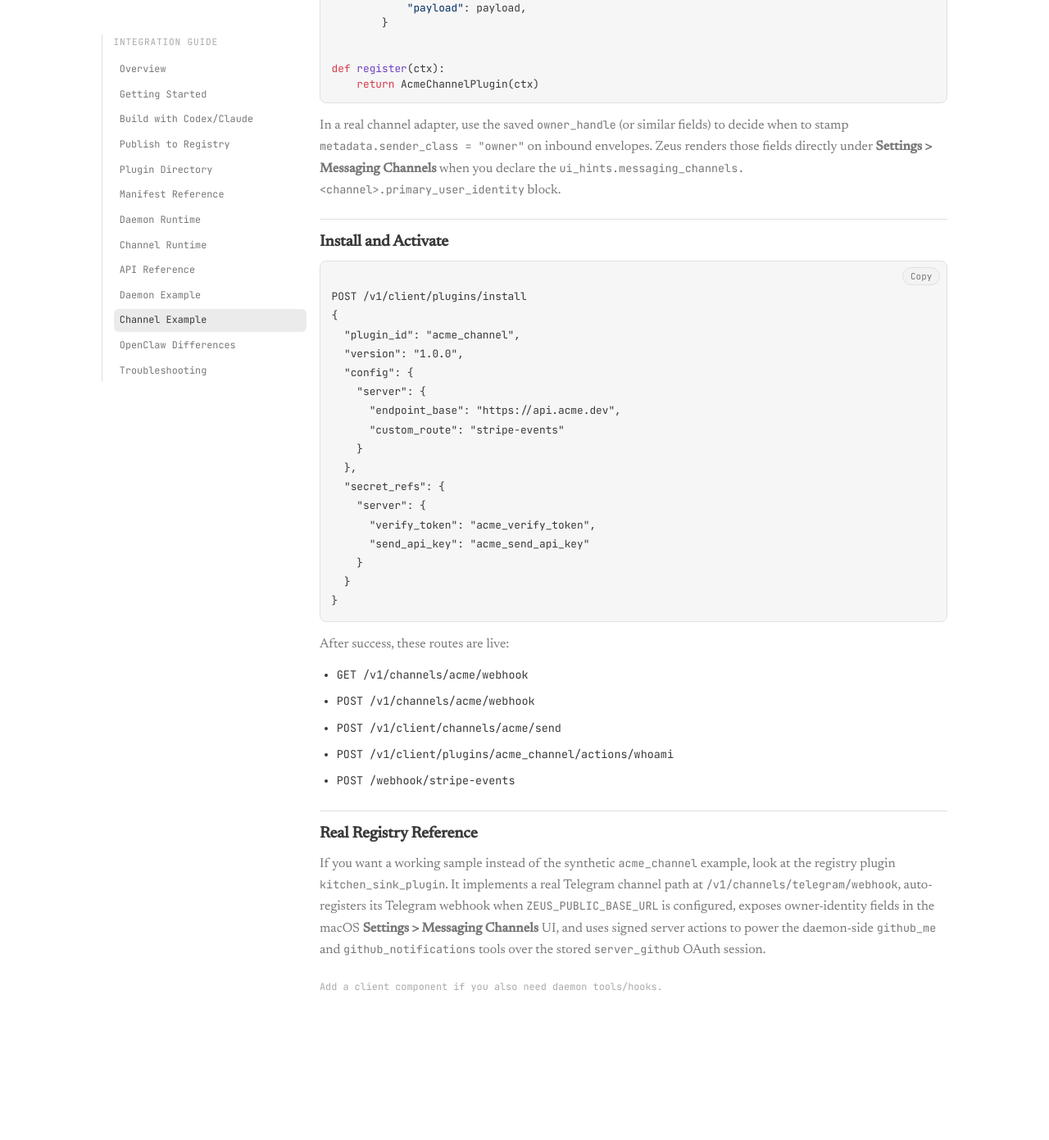
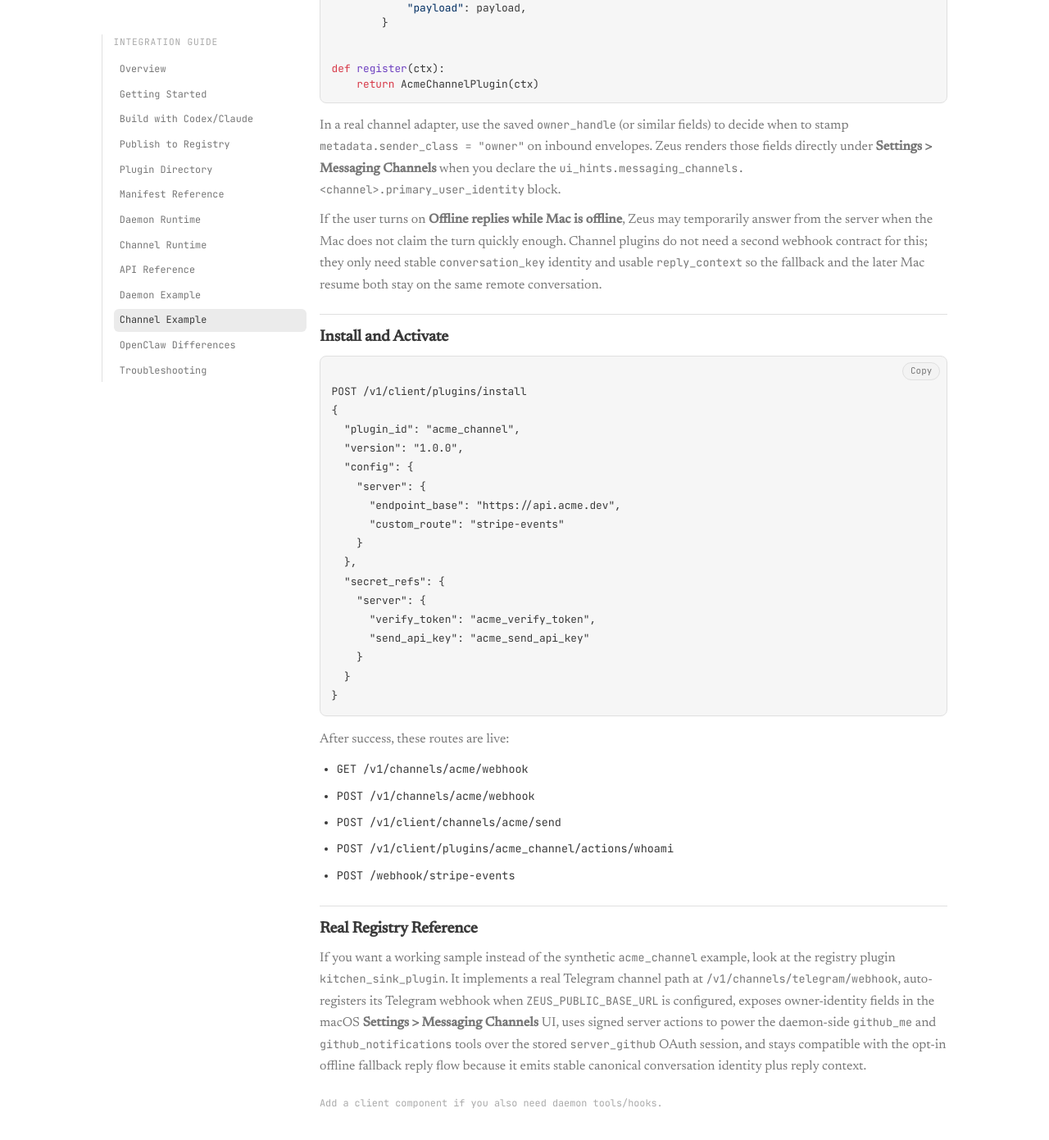
Before and after one commit to arslnb/arslnb.com, a Jekyll site: the page built from zeus/docs/examples-channel-plugin.html, in a window 1280 px wide and 1400 px high, scrolled down 3654 px. Shown: the top 1391 px of the window at 82% size. Built offline with Jekyll 4.4.1, drawn with Linux system fonts in a browser that asks for light colours; before the commit the page ends 4968 px from its top, so only the background shows below that.

Commit message:
docs: add offline messaging fallback notes

```diff
--- a/zeus/docs/channel-plugins.html
+++ b/zeus/docs/channel-plugins.html
@@ -86,6 +86,7 @@ permalink: "/zeus/docs/channel-plugins/"
       <p>Canonical threading is keyed by <code>channel + conversation key</code>. A stable channel implementation must emit enough normalized identity data for Zeus to keep one remote conversation mapped to one canonical app thread across follow-up messages.</p>
       <p>If a channel plugin needs user-specific identity details to decide whether a message came from the primary owner or from somebody else, declare those config fields in <code>config_schema</code> and expose them to the Mac UI with <code>ui_hints.messaging_channels.&lt;channel&gt;.primary_user_identity</code>. Zeus renders those fields in <strong>Settings &gt; Messaging Channels &gt; plugin</strong>, but the plugin still owns the matching logic.</p>
       <p>When a message is classified as coming from the primary owner, Zeus handles it with the normal prompt/tool surface used in the app. When a message is classified as coming from somebody else, Zeus switches to a restricted executive-assistant mode with no tools and replies as a relay for the owner.</p>
+      <p>If the user enables <strong>Offline replies while Mac is offline</strong> in Zeus, the message server can also send a lightweight no-tools fallback reply when the Mac does not claim the turn in time. That fallback uses the same canonical <code>channel + conversation key</code>, must explicitly say the Mac is offline, and should only coordinate or gather detail until the Mac reconnects.</p>
       <p>Channel plugins should generally avoid provider-specific slash commands and instead let inbound messages flow through the normal agent loop. The live Telegram reference plugin follows that pattern.</p>
     </section>
 
--- a/zeus/docs/examples-channel-plugin.html
+++ b/zeus/docs/examples-channel-plugin.html
@@ -193,6 +193,7 @@ def register(ctx):
     return AcmeChannelPlugin(ctx)
 </code></pre>
       <p>In a real channel adapter, use the saved <code>owner_handle</code> (or similar fields) to decide when to stamp <code>metadata.sender_class = "owner"</code> on inbound envelopes. Zeus renders those fields directly under <strong>Settings &gt; Messaging Channels</strong> when you declare the <code>ui_hints.messaging_channels.&lt;channel&gt;.primary_user_identity</code> block.</p>
+      <p>If the user turns on <strong>Offline replies while Mac is offline</strong>, Zeus may temporarily answer from the server when the Mac does not claim the turn quickly enough. Channel plugins do not need a second webhook contract for this; they only need stable <code>conversation_key</code> identity and usable <code>reply_context</code> so the fallback and the later Mac resume both stay on the same remote conversation.</p>
     </section>
 
     <section class="card">
@@ -227,7 +228,7 @@ def register(ctx):
 
     <section class="card">
       <h2>Real Registry Reference</h2>
-      <p>If you want a working sample instead of the synthetic <code>acme_channel</code> example, look at the registry plugin <code>kitchen_sink_plugin</code>. It implements a real Telegram channel path at <code>/v1/channels/telegram/webhook</code>, auto-registers its Telegram webhook when <code>ZEUS_PUBLIC_BASE_URL</code> is configured, exposes owner-identity fields in the macOS <strong>Settings &gt; Messaging Channels</strong> UI, and uses signed server actions to power the daemon-side <code>github_me</code> and <code>github_notifications</code> tools over the stored <code>server_github</code> OAuth session.</p>
+      <p>If you want a working sample instead of the synthetic <code>acme_channel</code> example, look at the registry plugin <code>kitchen_sink_plugin</code>. It implements a real Telegram channel path at <code>/v1/channels/telegram/webhook</code>, auto-registers its Telegram webhook when <code>ZEUS_PUBLIC_BASE_URL</code> is configured, exposes owner-identity fields in the macOS <strong>Settings &gt; Messaging Channels</strong> UI, uses signed server actions to power the daemon-side <code>github_me</code> and <code>github_notifications</code> tools over the stored <code>server_github</code> OAuth session, and stays compatible with the opt-in offline fallback reply flow because it emits stable canonical conversation identity plus reply context.</p>
     </section>
 
     <footer>
```
